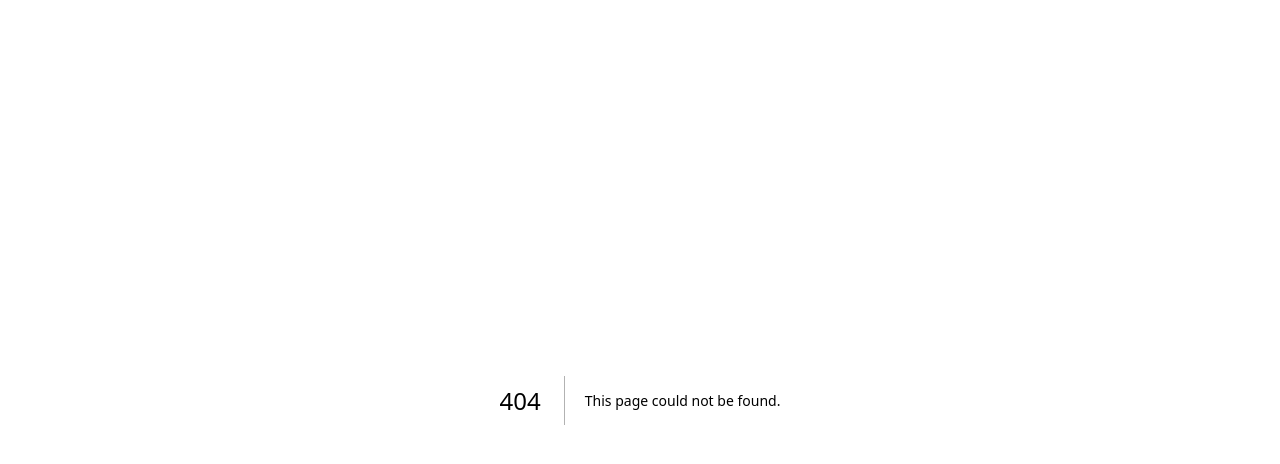
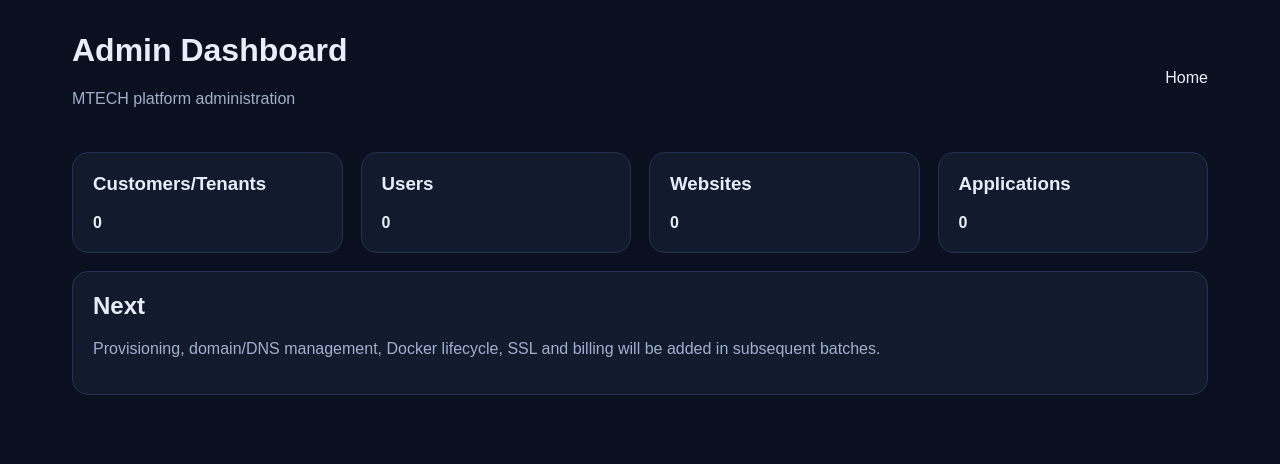
Before and after one commit to mtechsolutionscm-hub/mtech-hosting, a Next.js app: page /admin in a window 1280 px wide. Before the commit this address had no page. Shown: the top 464 px of the page. Built offline with nearby package versions, Linux system fonts and the light colour scheme; no server answers; the database is empty.

Commit message:
feat: add src/app/admin/page.tsx

```diff
--- /dev/null
+++ b/src/app/admin/page.tsx
@@ -0,0 +1,29 @@
+import { prisma } from "@/lib/prisma";
+
+export default async function Admin() {
+  const [orgs, users, websites, apps] = await Promise.all([
+    prisma.organization.count(),
+    prisma.user.count(),
+    prisma.website.count(),
+    prisma.application.count(),
+  ]);
+
+  return (
+    <main className="container">
+      <div className="header">
+        <div><h1>Admin Dashboard</h1><p className="muted">MTECH platform administration</p></div>
+        <a href="/">Home</a>
+      </div>
+      <div className="grid">
+        <div className="card"><h3>Customers/Tenants</h3><strong>{orgs}</strong></div>
+        <div className="card"><h3>Users</h3><strong>{users}</strong></div>
+        <div className="card"><h3>Websites</h3><strong>{websites}</strong></div>
+        <div className="card"><h3>Applications</h3><strong>{apps}</strong></div>
+      </div>
+      <section className="card" style={{marginTop:18}}>
+        <h2>Next</h2>
+        <p className="muted">Provisioning, domain/DNS management, Docker lifecycle, SSL and billing will be added in subsequent batches.</p>
+      </section>
+    </main>
+  );
+}
```
